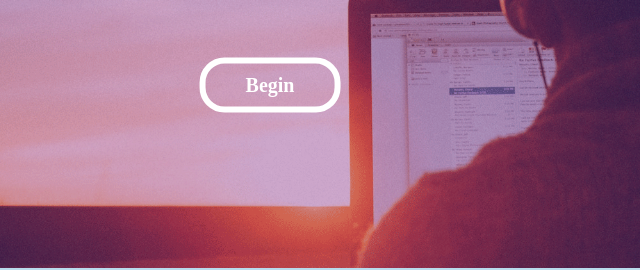
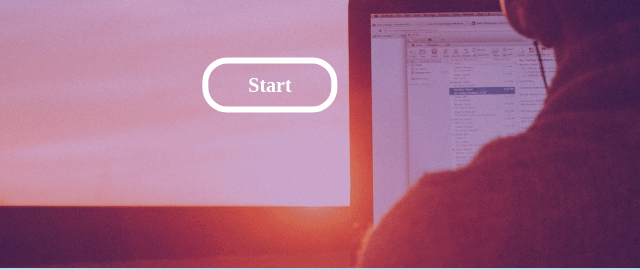
Before and after one commit to 7dori/7dori.github.io, a plain HTML site: page index.html in a window 1280 px wide. Shown: the part 414-684 px from the top of the page, 370-1010 px from the left. Drawn offline with Linux system fonts and the light colour scheme.

Commit message:
Update index.html

```diff
--- a/index.html
+++ b/index.html
@@ -48,7 +48,7 @@
         <img alt="a person with headphones on a computer" src="Images/head-overlay.png">
         <h1>Front-End Workshop</h1>
         <span class="start-now">
-            <a href="#workshop1">Begin</a>
+            <a href="#workshop1">Start</a>
         </span>
     </div>
 
```
